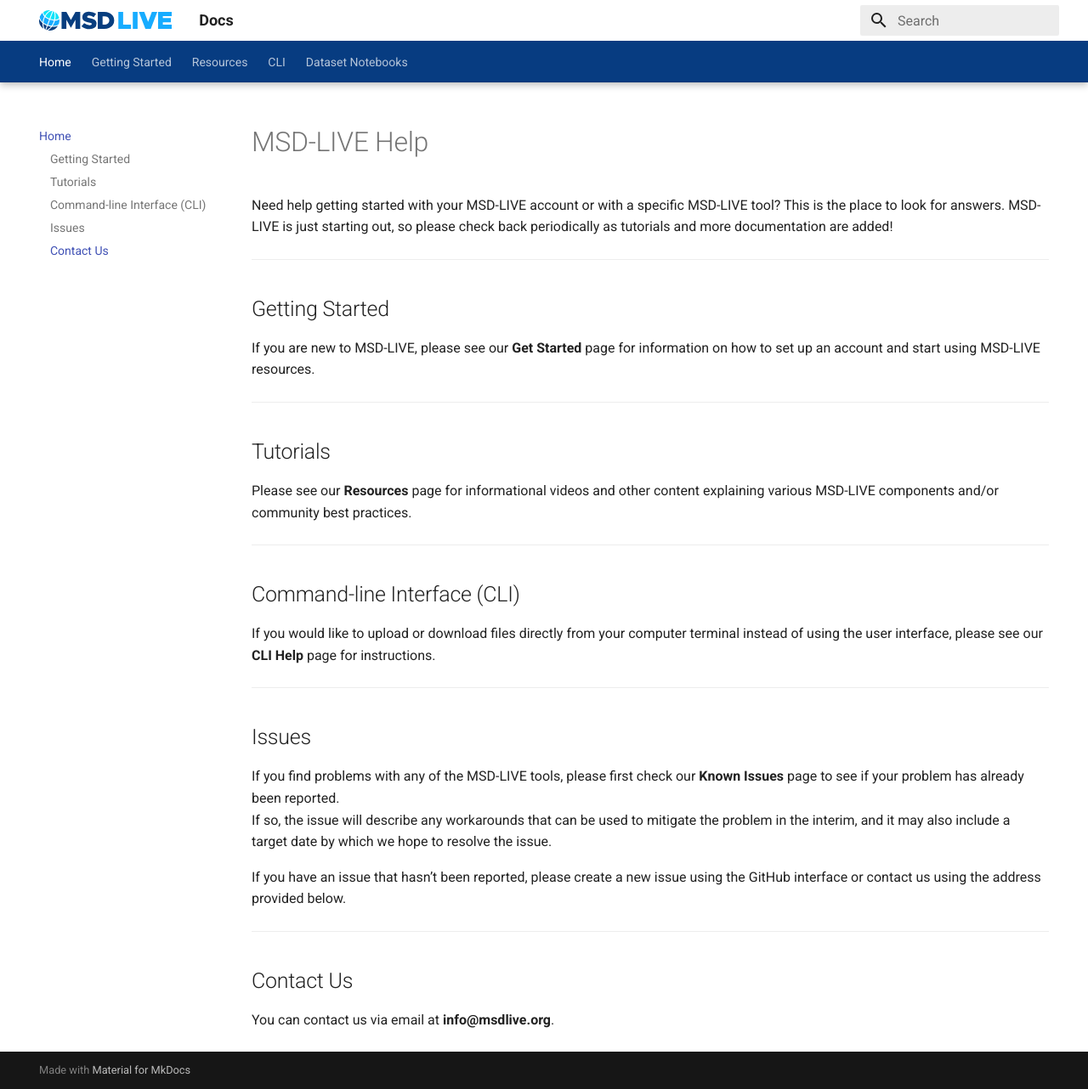
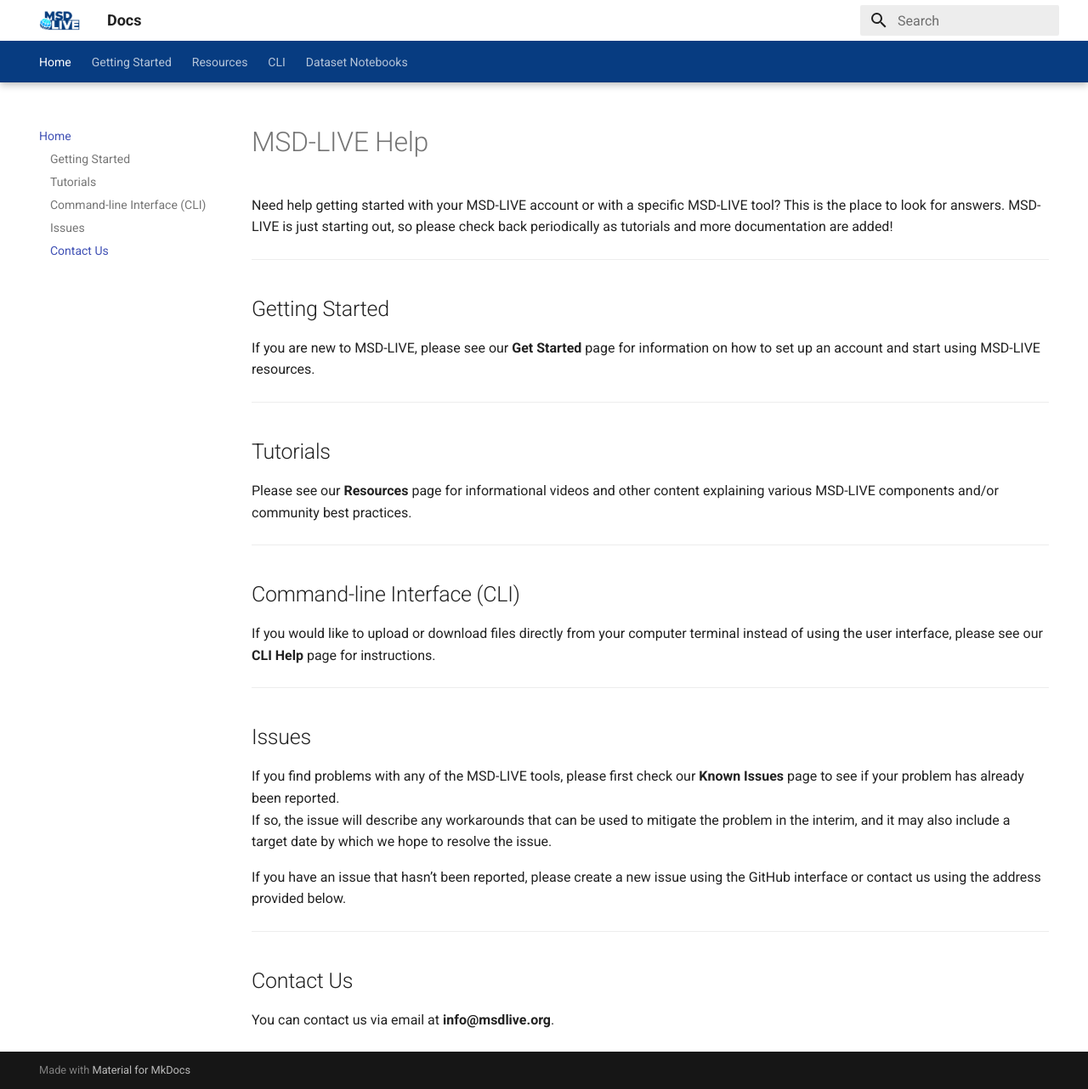
Before and after one commit to MSD-LIVE/msdlive-docs, an MkDocs documentation site: the page built from docs/index.md, in a window 1280 px wide and 1282 px high. Shown: the whole window at 85% size. Built offline with MkDocs 1.6.1 and Material for MkDocs 9.7.7, drawn with Linux system fonts in a browser that asks for light colours.

Commit message:
Updated header image

```diff
--- a/mkdocs.yml
+++ b/mkdocs.yml
@@ -3,7 +3,7 @@
 theme:
   name: material
   custom_dir: docs/overrides
-  logo: assets/MSD.LIVE.horiz.svg
+  logo: assets/MSD.LIVE.STACK.png
   favicon: assets/favicon.ico
 
   features:
```
Also changed, not shown: docs/assets/MSD.LIVE.STACK.png (added).
